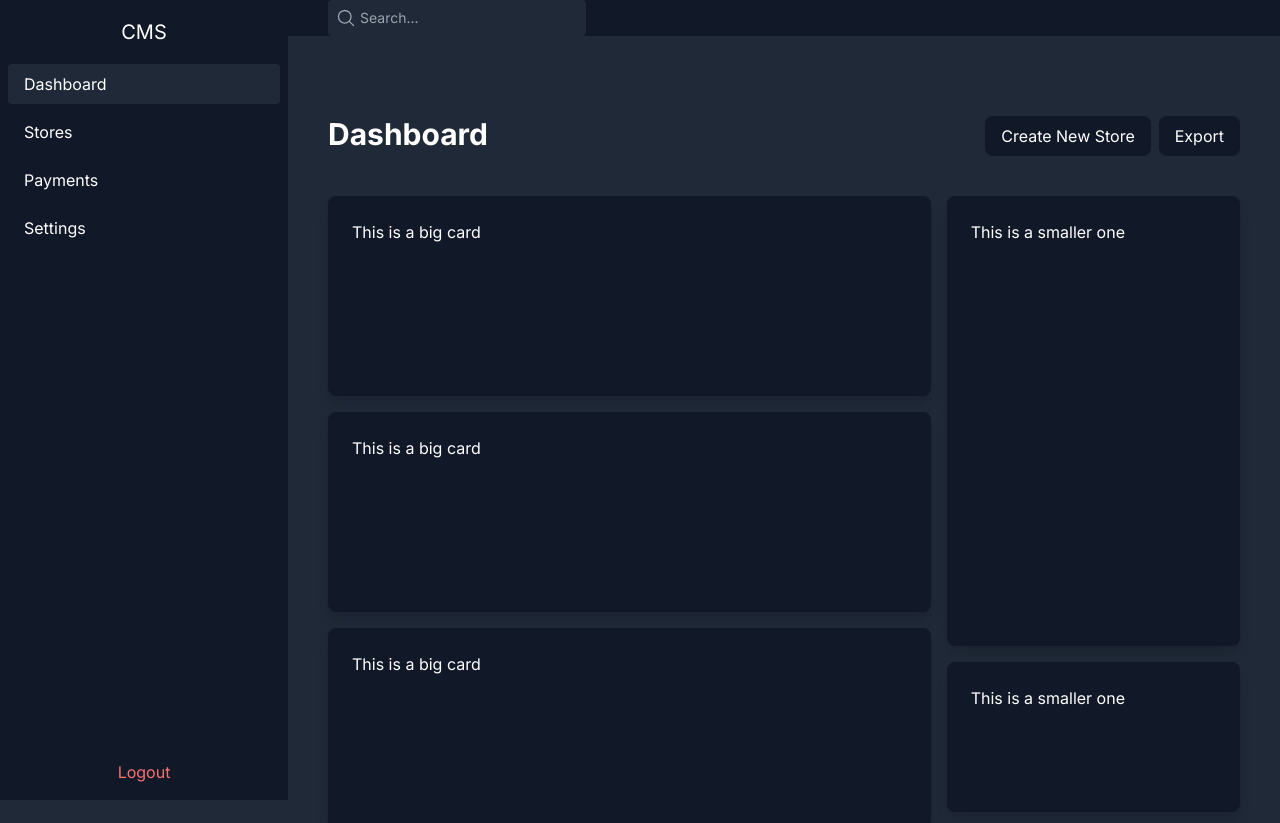
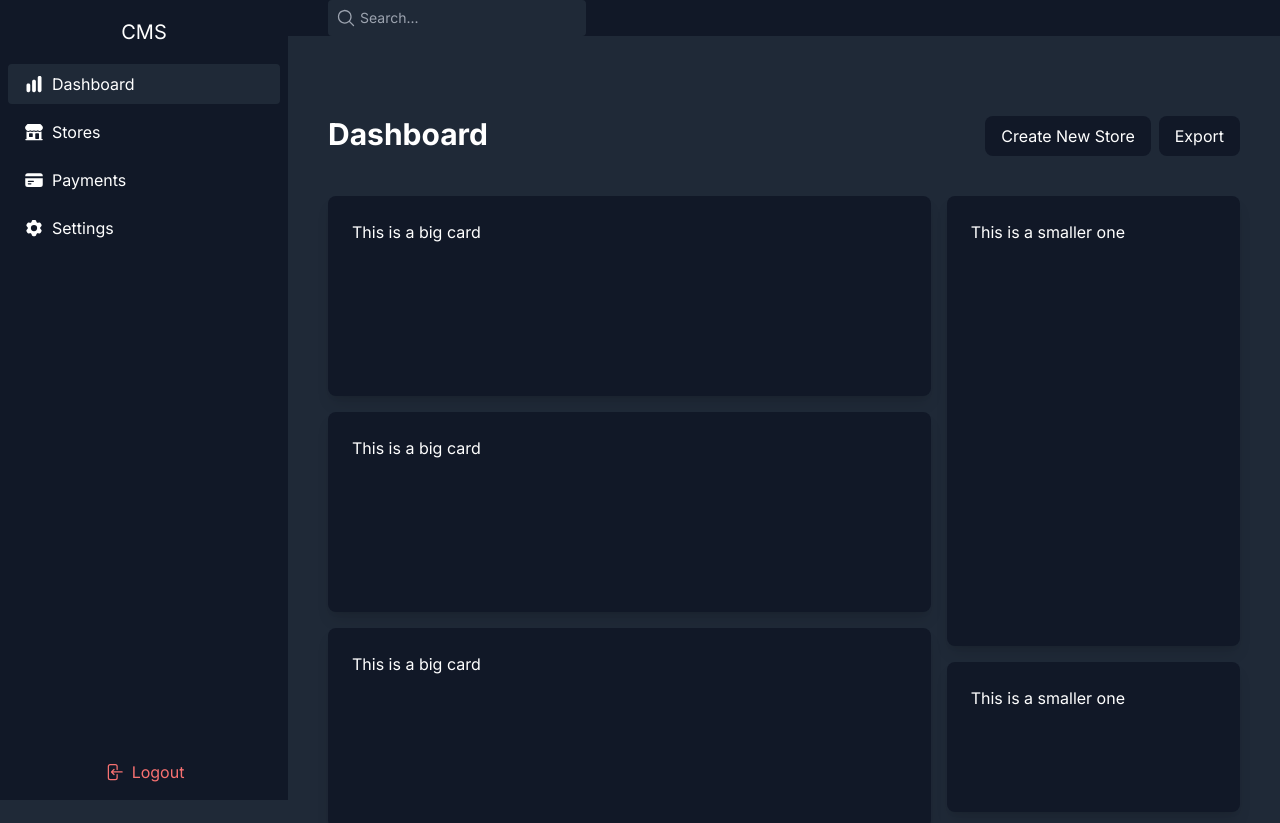
Before and after one commit to stathis1998/cms, a Next.js app: page / in a window 1280 px wide. Shown: the top 823 px of the page. Built offline with nearby package versions, Linux system fonts and the light colour scheme.

Commit message:
Added icons

```diff
--- a/components/Header.tsx
+++ b/components/Header.tsx
@@ -3,6 +3,13 @@
 import Link from "next/link";
 import { usePathname } from "next/navigation";
 import cn from "classnames";
+import {
+  ChartBarIcon,
+  BuildingStorefrontIcon,
+  CreditCardIcon,
+  Cog6ToothIcon,
+  ArrowLeftOnRectangleIcon,
+} from "@heroicons/react/24/solid";
 
 export type THeaderProps = {};
 
@@ -14,22 +21,27 @@ export default function Header(props: THeaderProps) {
   const links: {
     href: string;
     label: string;
+    icon: React.ReactNode;
   }[] = [
     {
       href: "/",
       label: "Dashboard",
+      icon: <ChartBarIcon className="w-5 h-5" />,
     },
     {
       href: "/stores",
       label: "Stores",
+      icon: <BuildingStorefrontIcon className="w-5 h-5" />,
     },
     {
       href: "/payments",
       label: "Payments",
+      icon: <CreditCardIcon className="w-5 h-5" />,
     },
     {
       href: "/settings",
       label: "Settings",
+      icon: <Cog6ToothIcon className="w-5 h-5" />,
     },
   ];
 
@@ -42,10 +54,15 @@ export default function Header(props: THeaderProps) {
             <li key={link.href}>
               <Link
                 href={link.href}
-                className={cn("block px-4 py-2 hover:bg-gray-800 rounded", {
-                  "bg-gray-800": pathname === link.href,
-                })}
+                className={cn(
+                  "block px-4 py-2 hover:bg-gray-800 rounded",
+                  {
+                    "bg-gray-800": pathname === link.href,
+                  },
+                  "flex items-center gap-2"
+                )}
               >
+                {link.icon}
                 {link.label}
               </Link>
             </li>
@@ -55,8 +72,9 @@ export default function Header(props: THeaderProps) {
       <div className="p-2">
         <Link
           href="/logout"
-          className="rounded block px-4 py-2 hover:bg-gray-800 text-center text-red-400"
+          className="rounded px-4 py-2 hover:bg-gray-800 text-center text-red-400 flex items-center justify-center gap-2"
         >
+          <ArrowLeftOnRectangleIcon className="w-5 h-5" />
           Logout
         </Link>
       </div>
--- /dev/null
+++ b/components/common/Table.tsx
@@ -0,0 +1,21 @@
+"use client";
+
+import cn from "classnames";
+
+export type TTableProps = React.HTMLAttributes<HTMLTableElement> & {};
+
+export default function Table(props: TTableProps) {
+  const { className } = props;
+
+  return (
+    <table
+      className={cn(
+        "w-full bg-gray-900 text-white rounded-lg shadow-lg",
+        className
+      )}
+    >
+      <thead></thead>
+      <tbody></tbody>
+    </table>
+  );
+}
```
